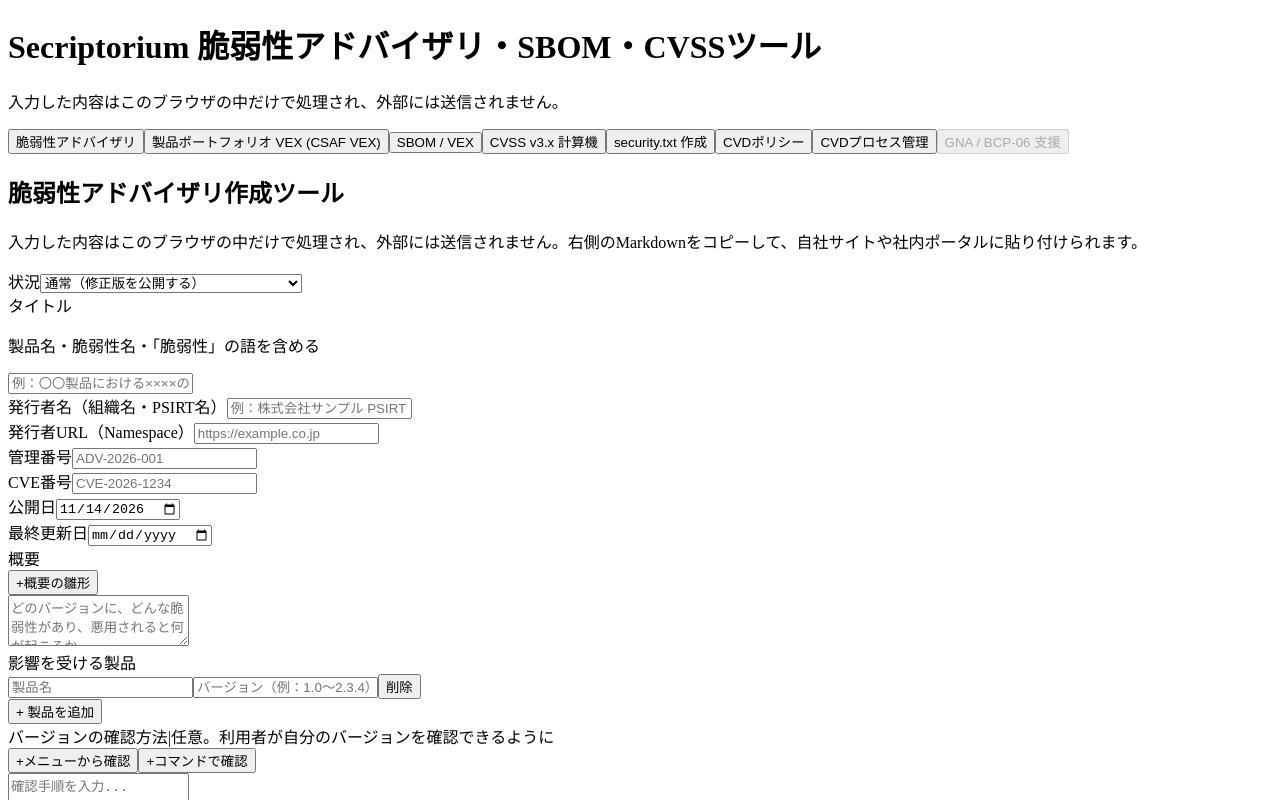
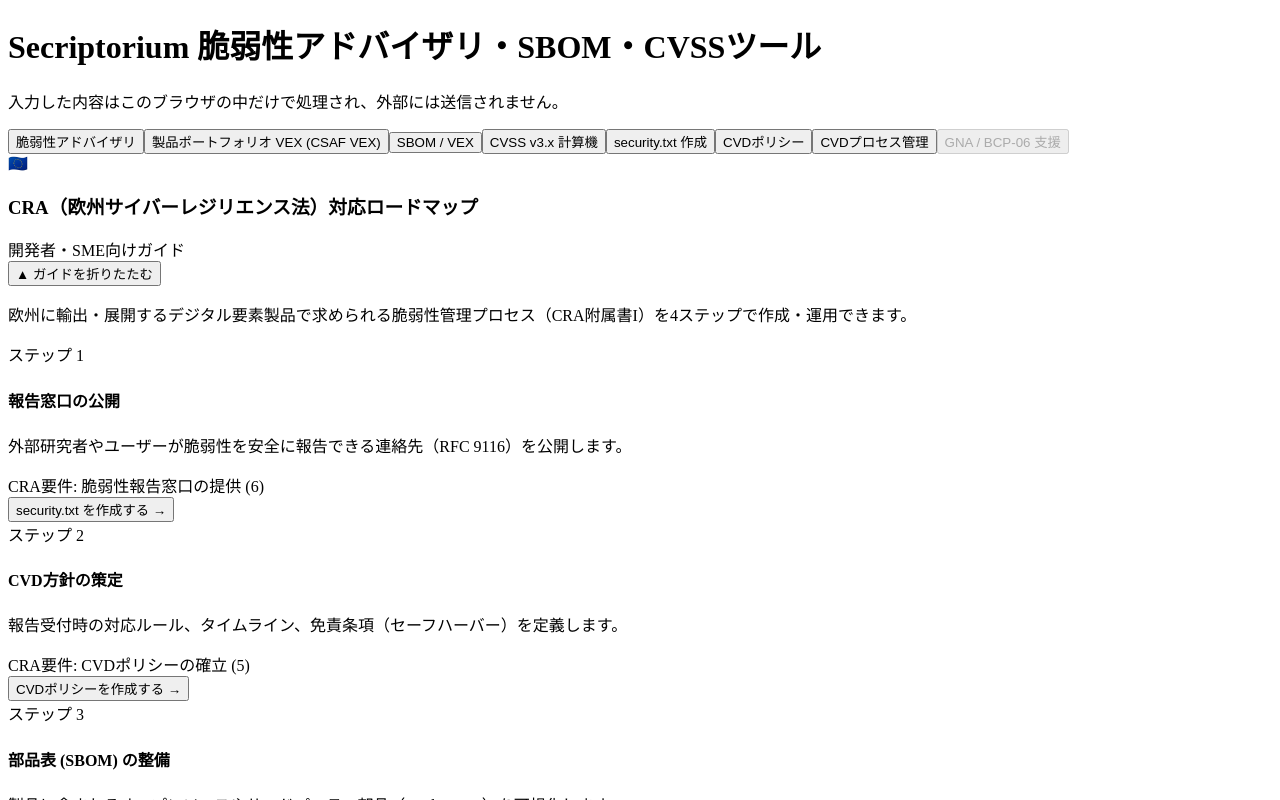
Before and after one commit to Lex0xF0C/secriptorium, a Vue app: page / in a window 1280 px wide. Shown: the top 800 px of the page. Built offline with nearby package versions, Linux system fonts and the light colour scheme.

Commit message:
Add CraGuide component to App.vue

```diff
--- a/src/App.vue
+++ b/src/App.vue
@@ -1,3 +1,4 @@
+<!-- src/App.vue 抜粋 -->
 <script setup lang="ts">
 import { ref, shallowRef } from 'vue'
 import AdvisoryMode from './modes/AdvisoryMode.vue'
@@ -8,6 +9,7 @@ import SecurityTxtMode from './modes/SecurityTxtMode.vue'
 import CvdPolicyMode from './modes/CvdPolicyMode.vue'
 import CvdProcessMode from './modes/CvdProcessMode.vue'
 import GnaMode from './modes/GnaMode.vue'
+import CraGuide from './components/CraGuide.vue' // ★ CRAガイドコンポーネントを追加
 import { I18N_JA } from './lib/i18n-ja'
 
 type ModeKey = 'advisory' | 'vex' | 'sbom' | 'cvss' | 'securitytxt' | 'cvd' | 'cvdprocess' | 'gna'
@@ -32,6 +34,11 @@ const modes: ModeItem[] = [
   { key: 'cvdprocess', label: 'CVDプロセス管理', component: CvdProcessMode, enabled: true },
   { key: 'gna', label: I18N_JA.ui?.modeGna || 'GNA / BCP-06 支援', component: GnaMode, enabled: false }
 ]
+
+const switchModeByKey = (key: ModeKey) => {
+  const mode = modes.find(m => m.key === key)
+  if (mode) switchMode(mode)
+}
 
 const switchMode = (mode: ModeItem) => {
   if (!mode.enabled || !mode.component) return
@@ -61,6 +68,9 @@ const switchMode = (mode: ModeItem) => {
     </div>
   </header>
 
+  <!-- ★ CRA適合ナビゲーションガイド -->
+  <CraGuide :current-mode="currentModeKey" @select-mode="switchModeByKey" />
+
   <main>
     <KeepAlive>
       <component :is="currentComponent" />
```
